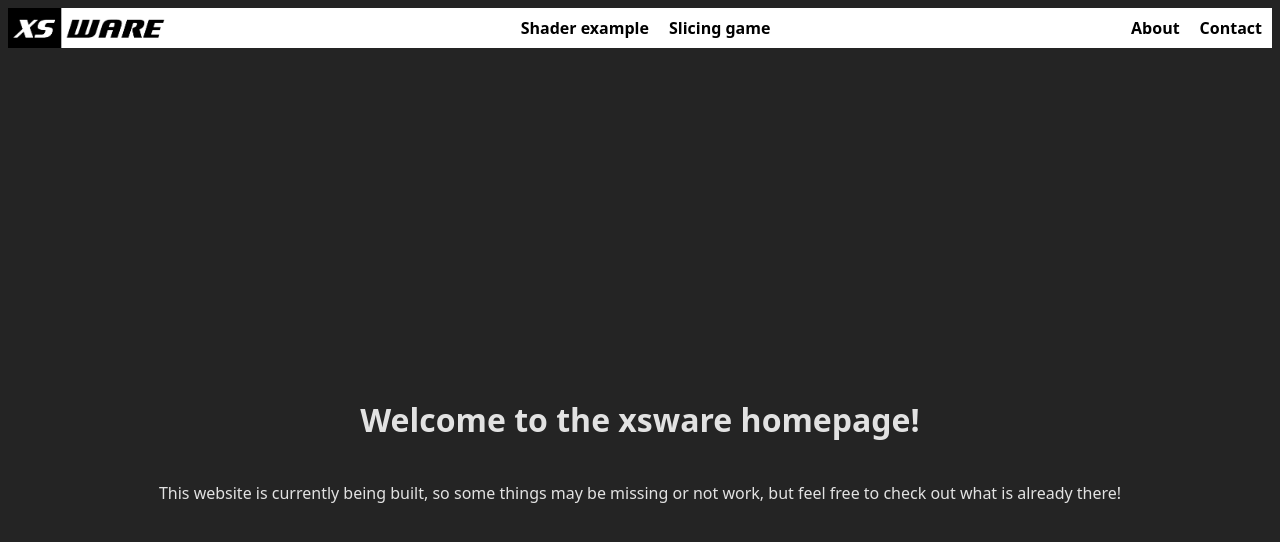
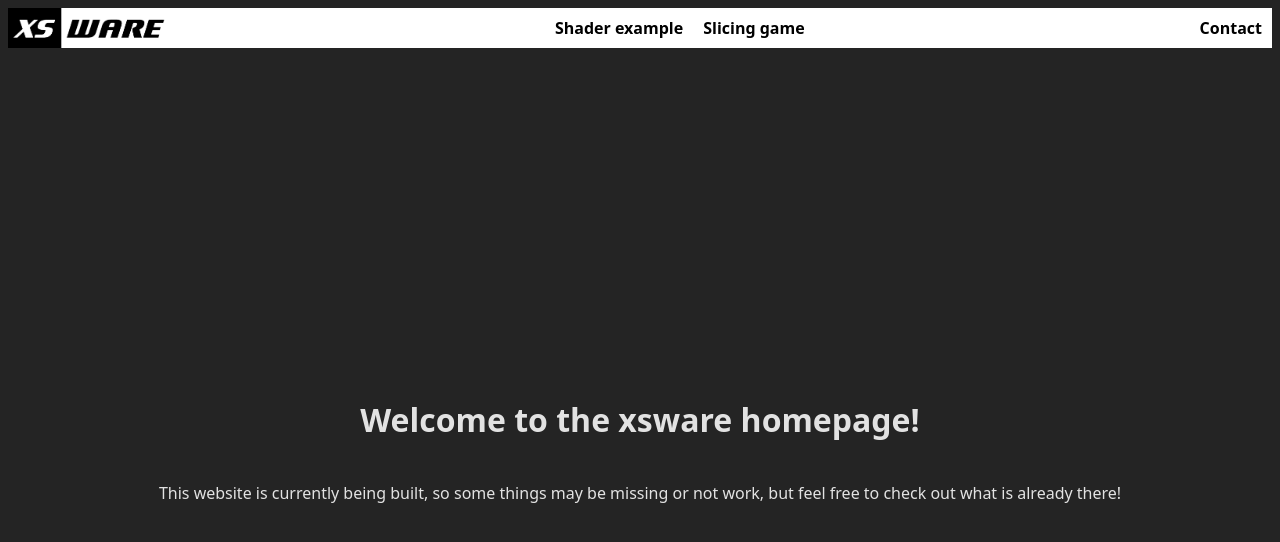
Before and after one commit to XSWare/XSPortfolio, a React (Vite) app: page / in a window 1280 px wide. Shown: the top 542 px of the page. Built offline with nearby package versions, Linux system fonts and the light colour scheme.

Commit message:
commented out "About" page

```diff
--- a/src/components/NavBar.tsx
+++ b/src/components/NavBar.tsx
@@ -16,7 +16,7 @@ function NavBar({
         { label: "Shader example", href: "/logo_shader.html" },
         { label: "Slicing game", href: "/slicing_game.html" }
     ], organization_links = [
-        { label: "About", href: "/about" },
+        // { label: "About", href: "/about" },
         { label: "Contact", href: "/contact" },
     ] }: NavBarProps) {
 
```
